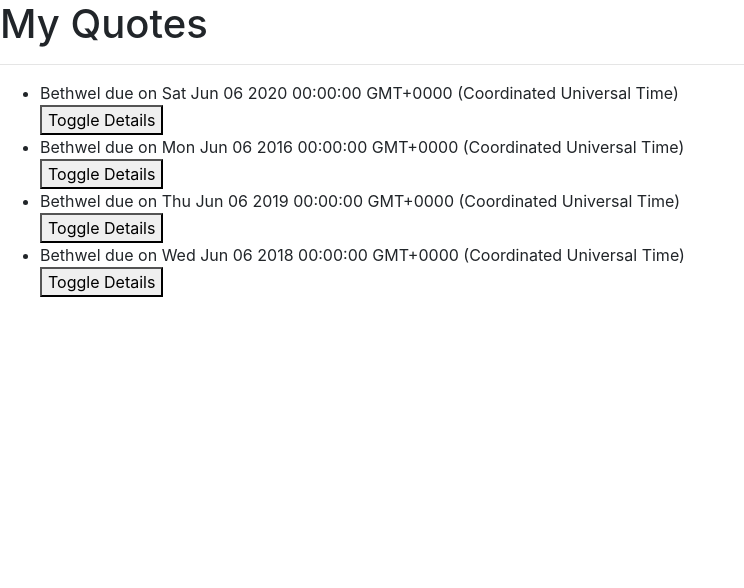
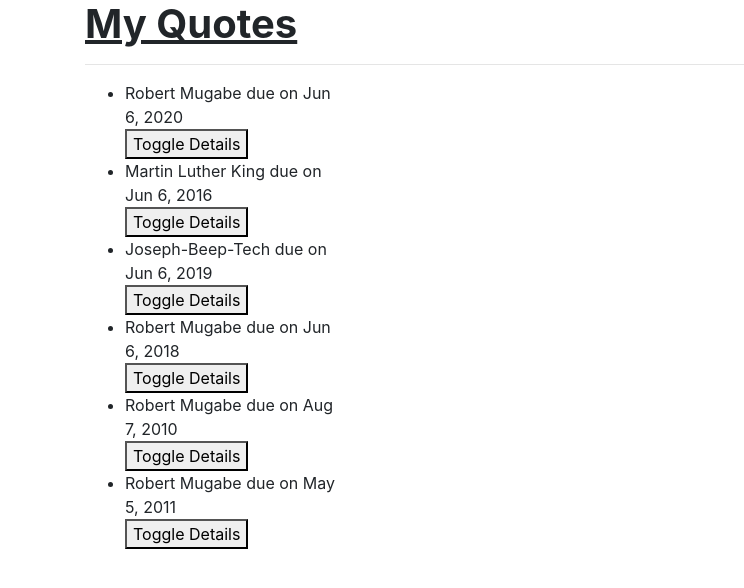
Before and after one commit to Rovine1999/QUOTE-ME, an Angular app: page / in a window 1280 px wide. Shown: the top 588 px of the page, without its empty margins (0-744 px from the left). Built offline with nearby package versions, Linux system fonts and the light colour scheme.

Commit message:
add quote-form component

```diff
--- a/src/app/app.module.ts
+++ b/src/app/app.module.ts
@@ -6,6 +6,7 @@ import { AppComponent } from './app.component';
 import { QuoteComponent } from './quote/quote.component';
 import { QuoteDetailComponent } from './quote-detail/quote-detail.component';
 import { DateCountPipe } from './date-count.pipe';
+import { QuoteFormComponent } from './quote-form/quote-form.component';
 
 @NgModule({
   declarations: [
@@ -13,6 +14,7 @@ import { DateCountPipe } from './date-count.pipe';
     QuoteComponent,
     QuoteDetailComponent,
     DateCountPipe,
+    QuoteFormComponent,
   ],
   imports: [
     BrowserModule,
--- /dev/null
+++ b/src/app/quote-form/quote-form.component.html
@@ -0,0 +1 @@
+<p>quote-form works!</p>
--- /dev/null
+++ b/src/app/quote-form/quote-form.component.ts
@@ -0,0 +1,15 @@
+import { Component, OnInit } from '@angular/core';
+
+@Component({
+  selector: 'app-quote-form',
+  templateUrl: './quote-form.component.html',
+  styleUrls: ['./quote-form.component.css']
+})
+export class QuoteFormComponent implements OnInit {
+
+  constructor() { }
+
+  ngOnInit(): void {
+  }
+
+}
--- a/src/app/quote/quote.component.html
+++ b/src/app/quote/quote.component.html
@@ -1,9 +1,24 @@
-<h1>My Quotes</h1>
+<div class="container">
+  <h1><b><u>My Quotes</u></b></h1>
 <hr>
-<ul>
-  <div *ngFor='let quote of quotes;let i = index'>
-    <li>{{quote.name}} due on {{quote.completeDate}}</li>
-    <button (click)='toggleDetails(i)'>Toggle Details</button>
-    <app-quote-detail *ngIf='quote.showDescription' [quote]='quote' (isComplete) = 'deleteQuote($event,i)'></app-quote-detail>
+
+  <div class="row">
+<div class="col-md-3">
+
+  <ul>
+    <div *ngFor='let quote of quotes;let i = index'>
+      <li>{{quote.name}} due on {{quote.completeDate|date}}</li>
+      <button (click)='toggleDetails(i)'>Toggle Details</button>
+      <app-quote-detail *ngIf='quote.showDescription' [quote]='quote' (isComplete) = 'deleteQuote($event,i)'></app-quote-detail>
+    </div>
+  </ul>
+
+</div>
+<div class="col-md-3">
+
+</div>
+<div class="col-md-3">
+
+</div>
   </div>
-</ul>
+</div>
--- a/src/app/quote/quote.component.ts
+++ b/src/app/quote/quote.component.ts
@@ -8,10 +8,12 @@ import { Quote } from '../quote'
 })
 export class QuoteComponent implements OnInit {
   quotes: Quote[] = [
-    new Quote(1, 'Bethwel', 'Love is a scandal of the personal sort.', 'Chekhov', new Date(2020, 5, 6)),
-    new Quote(2,'Bethwel', 'Man\'s life is brief, but yet there is no man who cannot boast\ that there have been terrible moments in his past.', 'Chekhov', new Date(2016, 5, 6)),
-    new Quote(3,'Bethwel', "You can't have it all, all at once.", 'Ruth Ginsberg', new Date(2019, 5, 6)),
-    new Quote(4, 'Bethwel', "All happy families are alike; each unhappy family is unhappy in its own way.", ' Leo Tolstoy , Anna Karenina', new Date(2018, 5, 6)),
+    new Quote(1, 'Robert Mugabe', 'Love is a scandal of the personal sort.', 'Chekhov', new Date(2020, 5, 6)),
+    new Quote(2,'Martin Luther King', 'Man\'s life is brief, but yet there is no man who cannot boast\ that there have been terrible moments in his past.', 'Chekhov', new Date(2016, 5, 6)),
+    new Quote(3,'Joseph-Beep-Tech', "You can't have it all, all at once.", 'Ruth Ginsberg', new Date(2019, 5, 6)),
+    new Quote(4, 'Robert Mugabe', "All happy families are alike; each unhappy family is unhappy in its own way.", ' Leo Tolstoy , Anna Karenina', new Date(2018, 5, 6)),
+    new Quote(5, 'Robert Mugabe', 'Nothing makes a woman more confused than being in a relation with a broke man who is extremely good in bed', 'Rovine Wanjala', new Date(2010, 7,7)),
+    new Quote(6, 'Robert Mugabe', 'Sometimes you look back at girls you spent money on, rather than send it to your Mom and you realise witchcraft is real', 'Ruthov', new Date(2011, 4, 5)),
   ];
 
   toggleDetails(index){
@@ -24,7 +26,7 @@ export class QuoteComponent implements OnInit {
 
   deleteQuote(isComplete, index){
     if (isComplete) {
-      let toDelete = confirm('Are you sure you want to delete ${this.quotes[index].name}?')
+      let toDelete = confirm('Are you sure you want to delete ${this.quotes[index].name}?');
 
       if(toDelete){
         this.quotes.splice(index,1)
--- a/src/styles.css
+++ b/src/styles.css
@@ -1,2 +1 @@
-/* You can add global styles to this file, and also import other style files */
 @import '~bootstrap/dist/css/bootstrap.min.css';
```
Also changed, not shown: src/app/quote-form/quote-form.component.css (added), 1 other file (tests, documents, lock files or other folders).
